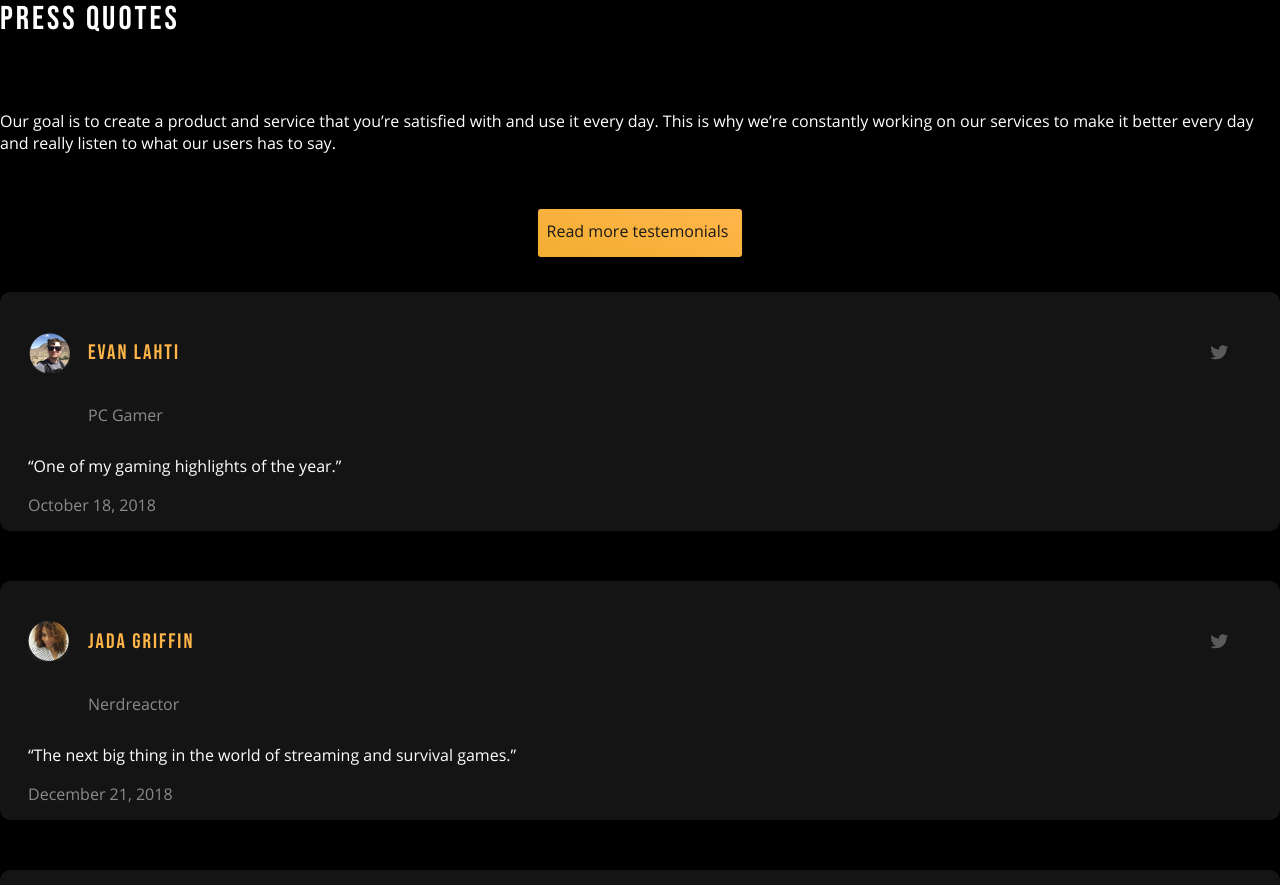
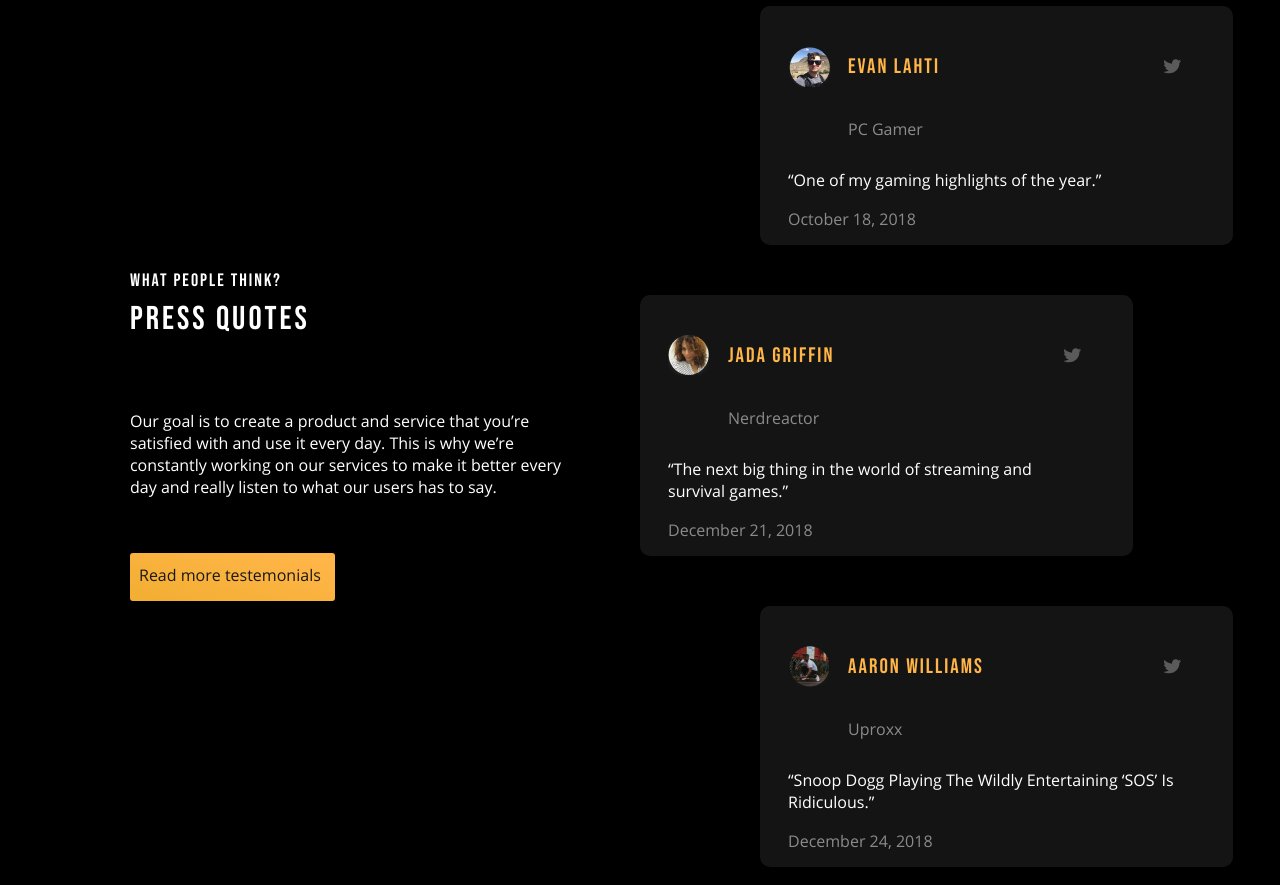
Before and after one commit to tsipoy/Game-landing-page, a website: page webroot/index.html in a window 1280 px wide. Shown: the part 3815-4700 px from the top of the page. Drawn offline with nearby package versions, Linux system fonts and the light colour scheme; files that its build step writes are made by us from their sources; files whose address does not match are found by name.

Commit message:
Fixed layout in desktop

```diff
--- a/scss/_quotes.scss
+++ b/scss/_quotes.scss
@@ -86,3 +86,41 @@
     padding-block-end: 20px;
     padding-inline-start: 60px;
 }
+
+@media(min-width: 1200px) {
+    .game_landing__container__quotes {
+        display: flex;
+        flex-direction: row;
+    }
+
+    .game_landing__container__quotes__header {
+        max-width: 437px;
+        margin-block-start: auto;
+        margin-inline-start: 130px;
+        margin-block-end: auto;
+        margin-inline-end: auto;
+    }
+
+    .game_landing__container__quotes__navigation {
+        max-width: calc(100% - 437px);
+        padding-inline-end: 47px;
+    }
+
+    .testemonials_link {
+        text-align: start;
+    }
+
+    .game_landing__container__quotes__navigation__list:nth-of-type(1) {
+        margin-inline-start: 193px;
+    }
+
+    .game_landing__container__quotes__navigation__list:nth-of-type(2) {
+        margin-inline-end: 100px;
+        margin-inline-start: 73px;
+    }
+
+    .game_landing__container__quotes__navigation__list:nth-of-type(3) {
+        margin-inline-start: 193px;
+    }
+
+}
```
